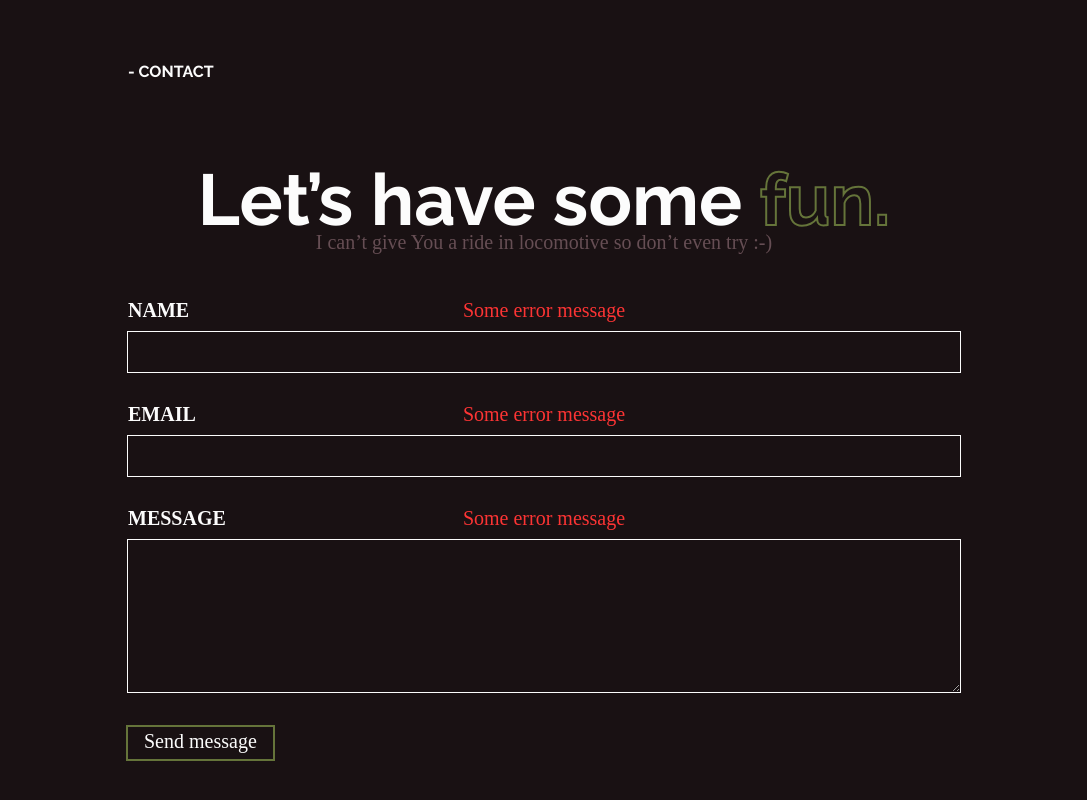
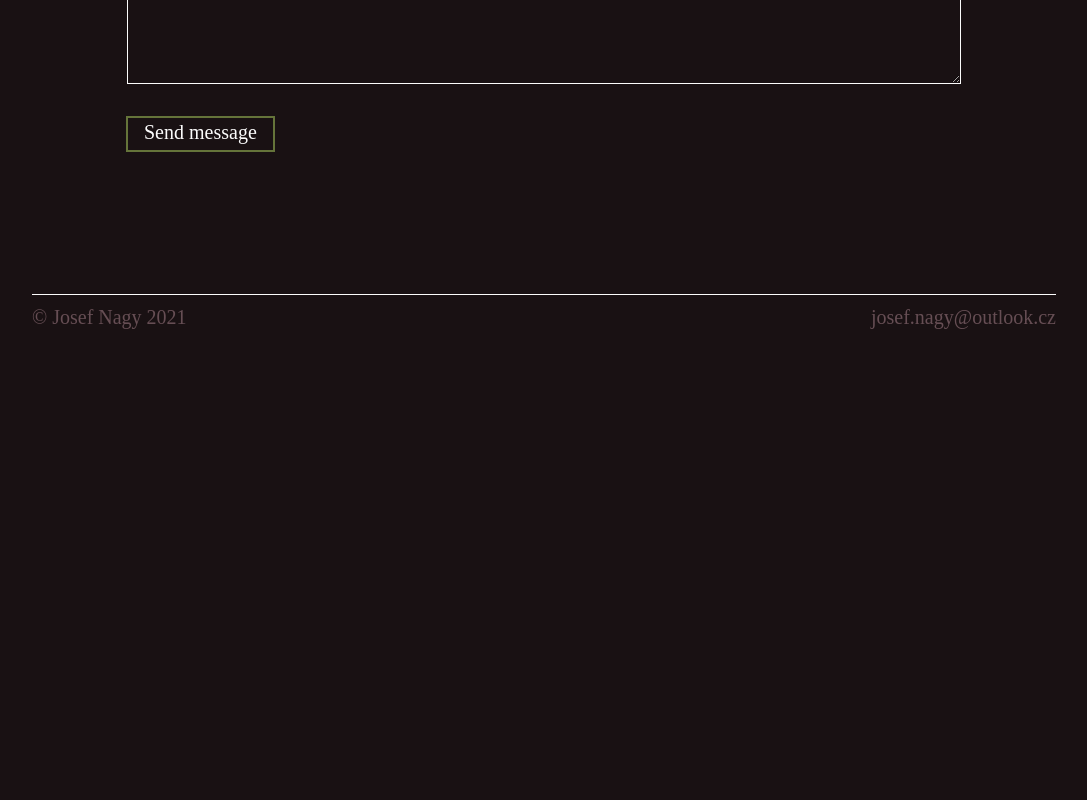
Before and after one commit to josefnagy/josefnagy.cz, a Next.js app: page / in a window 1280 px wide. Shown: the part 3217-4017 px from the top of the page, without its empty margins (96-1183 px from the left). After the commit the page ends 3612 px from the top, so only its background shows below. Built offline with nearby package versions, Linux system fonts and the light colour scheme; a web font is replaced by a local one.

Commit message:
feat()- finished footer and tuned up home-page

```diff
--- a/components/home-page/about.tsx
+++ b/components/home-page/about.tsx
@@ -3,7 +3,7 @@ import { NextPage } from 'next'
 const About: NextPage = () => {
   return (
     <>
-      <section className="grid place-items-center h-1/3 px-4" id="about">
+      <section className="grid place-items-center h-1/4 px-4" id="about">
         <div className="w-2/3">
           <p className="text-5xl font-thin text-center leading-tight">
             I am a conductor with a passion for{' '}
--- a/components/home-page/contact.tsx
+++ b/components/home-page/contact.tsx
@@ -4,7 +4,7 @@ import { NextPage } from 'next'
 const Contact: NextPage = () => {
   return (
     <>
-      <section className="grid place-items-center h-1/3 px-4" id="about">
+      <section className="grid place-items-center h-auto px-4" id="contact">
         <div className="w-2/3">
           <h3 className="uppercase mb-20">- Contact</h3>
           <h2 className="text-7xl text-center">
--- a/components/home-page/latest-news.tsx
+++ b/components/home-page/latest-news.tsx
@@ -4,7 +4,7 @@ import Link from 'next/link'
 const LatestNews: NextPage = () => {
   return (
     <>
-      <section className="grid place-items-center h-1/3 px-4" id="about">
+      <section className="grid place-items-center h-1/4 px-4" id="latest-news">
         <div className="w-2/3">
           <h3 className="uppercase mb-20">- Latest News</h3>
           <div className="flex justify-between">
--- a/components/home-page/projects.tsx
+++ b/components/home-page/projects.tsx
@@ -4,7 +4,7 @@ import Link from 'next/link'
 const Projects: NextPage = () => {
   return (
     <>
-      <section className="grid place-items-center h-1/3" id="projects">
+      <section className="grid place-items-center h-1/5" id="projects">
         <div className="w-2/3">
           <h3 className="uppercase mb-20">- My Work</h3>
           <ul className="grid place-items-center text-text">
--- /dev/null
+++ b/components/layout/footer.tsx
@@ -0,0 +1,21 @@
+import { NextPage } from 'next'
+
+const Footer: NextPage = () => {
+  return (
+    <>
+      <footer className="pt-36 pb-16 px-32" id="footer">
+        <hr />
+        <div className="mt-2 flex justify-between">
+          <span className="text-dg text-xl">© Josef Nagy 2021</span>
+          <span className="text-dg text-xl">
+            <a href="mailto:josef.nagy@outlook.cz" target="_blank" rel="noreferrer">
+              josef.nagy@outlook.cz
+            </a>
+          </span>
+        </div>
+      </footer>
+    </>
+  )
+}
+
+export default Footer
--- a/pages/index.tsx
+++ b/pages/index.tsx
@@ -5,6 +5,7 @@ import Hero from '../components/home-page/hero'
 import Projects from '../components/home-page/projects'
 import LatestNews from '../components/home-page/latest-news'
 import Contact from '../components/home-page/contact'
+import Footer from '../components/layout/footer'
 
 const IndexPage: NextPage = () => {
   return (
@@ -14,6 +15,7 @@ const IndexPage: NextPage = () => {
       <Projects />
       <LatestNews />
       <Contact />
+      <Footer />
     </main>
   )
 }
```
